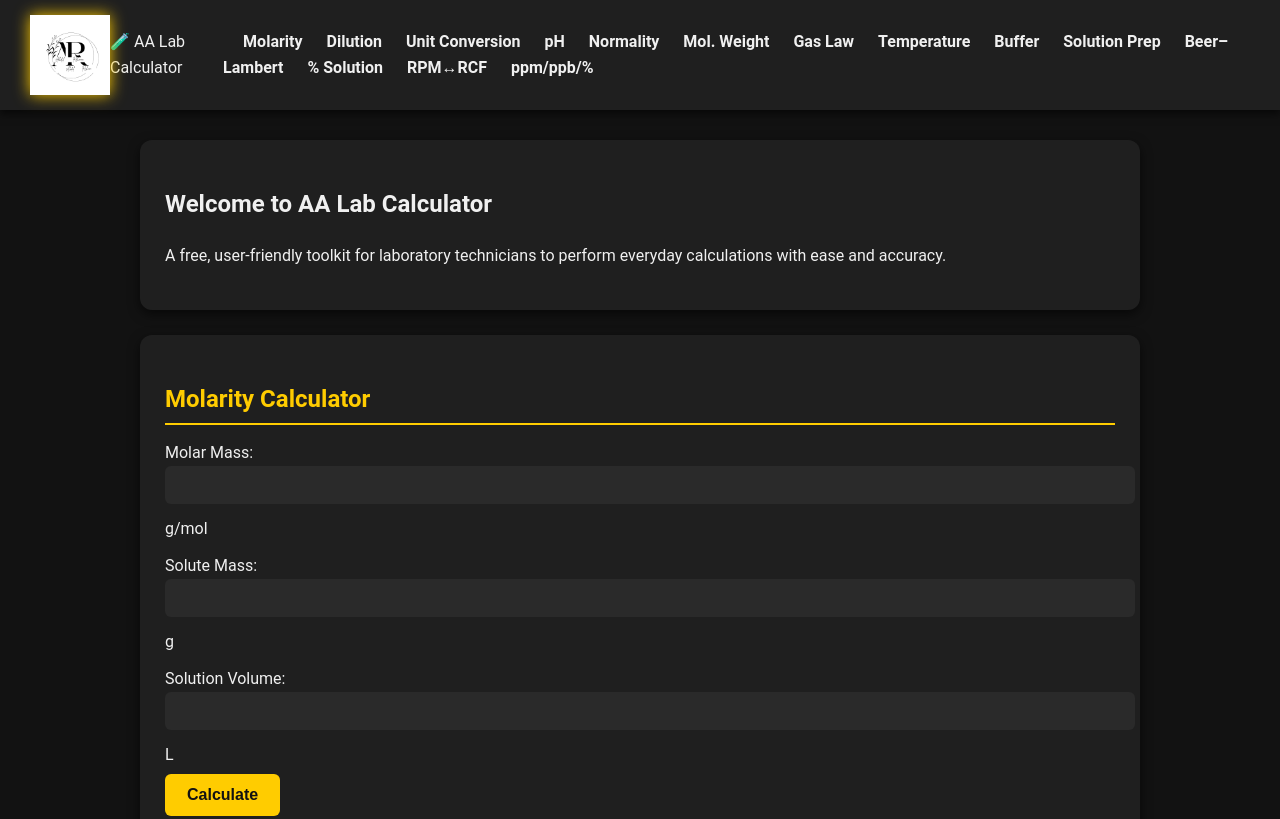
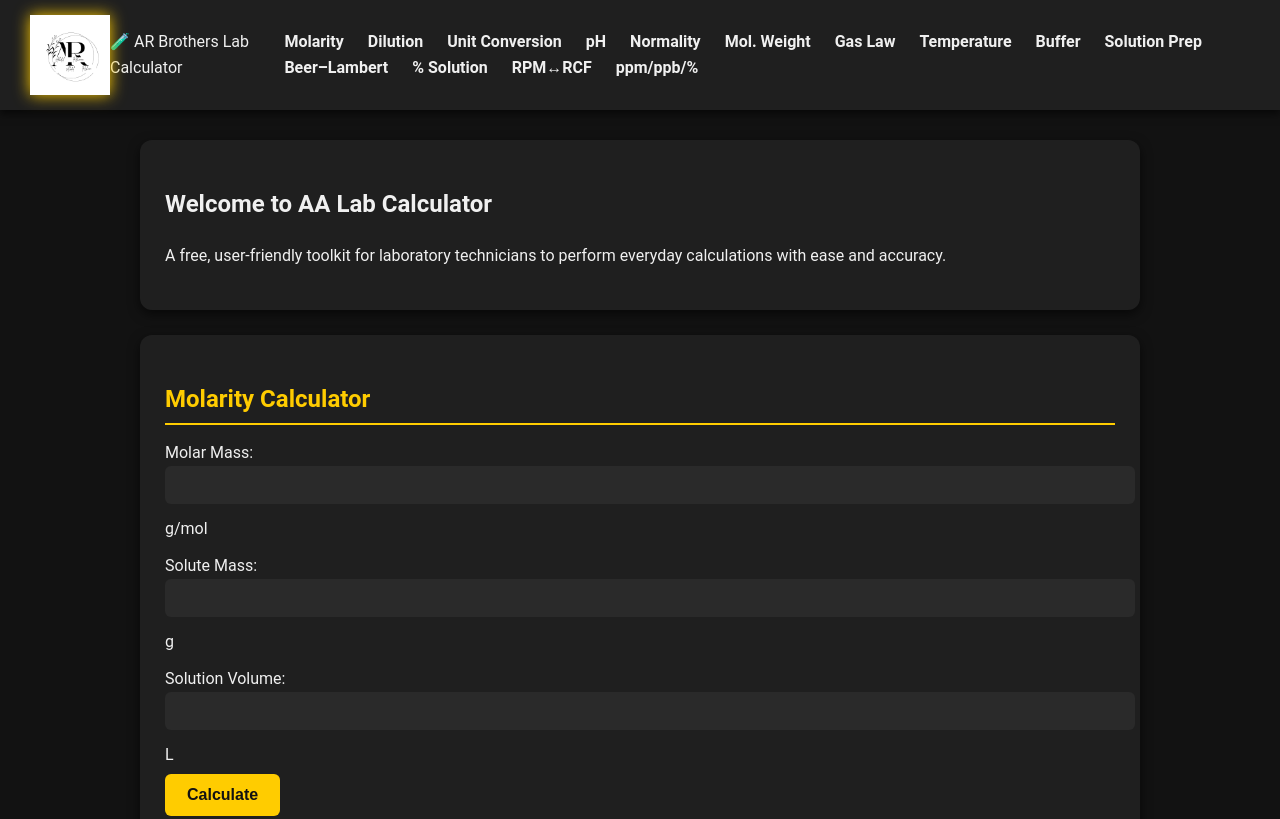
Before and after one commit to rstahiri-alt/arcalc, a plain HTML site: page index.html in a window 1280 px wide. Shown: the top 819 px of the page. Drawn offline with Linux system fonts and the light colour scheme.

Commit message:
Update index.html

```diff
--- a/index.html
+++ b/index.html
@@ -10,7 +10,7 @@
 <body>
   <header>
     <img src="logo.png" alt="AR Brothers Logo" class="logo">
-    <div class="logo">🧪 <span class="aa-logo">AA</span> Lab Calculator</div>
+    <div class="logo">🧪 <span class="aa-logo">AR Brothers</span> Lab Calculator</div>
     <nav>
       <a href="#molarity">Molarity</a>
       <a href="#dilution">Dilution</a>
```
